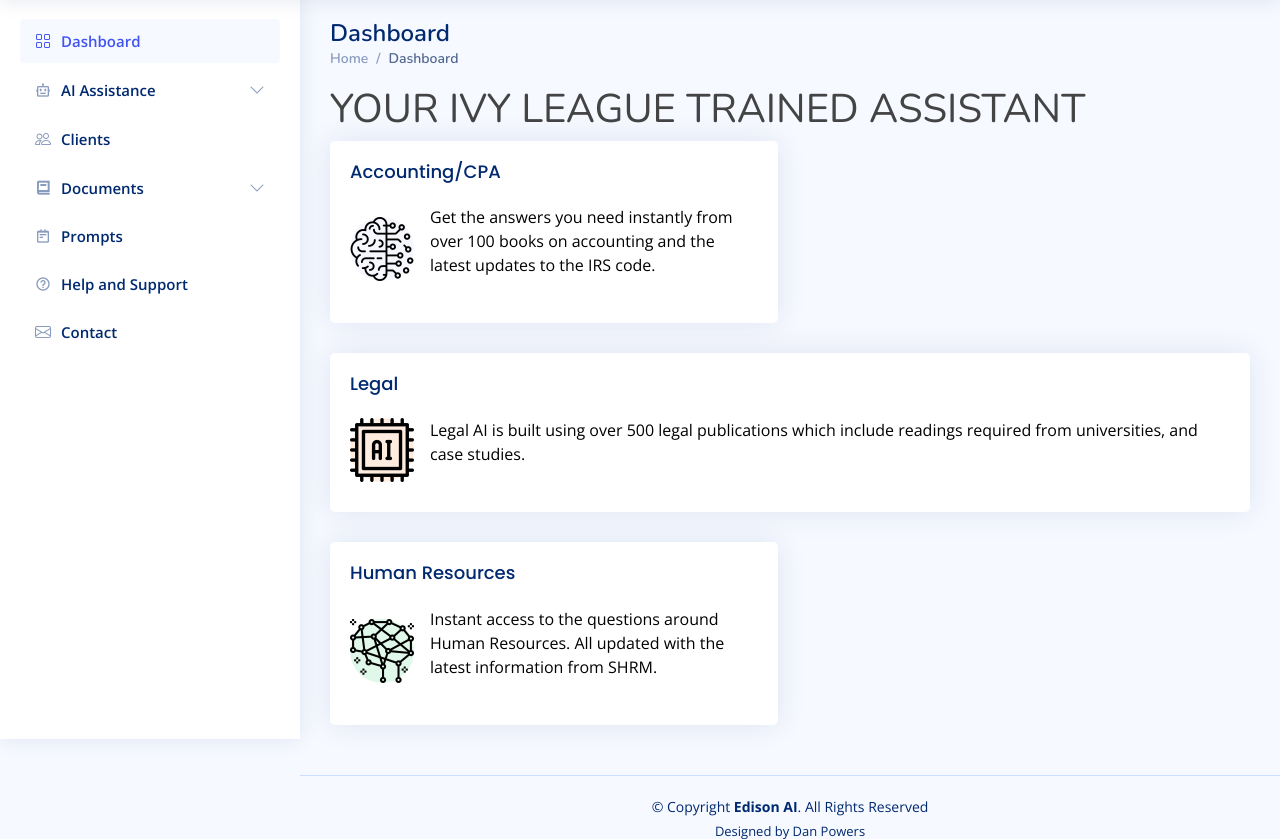
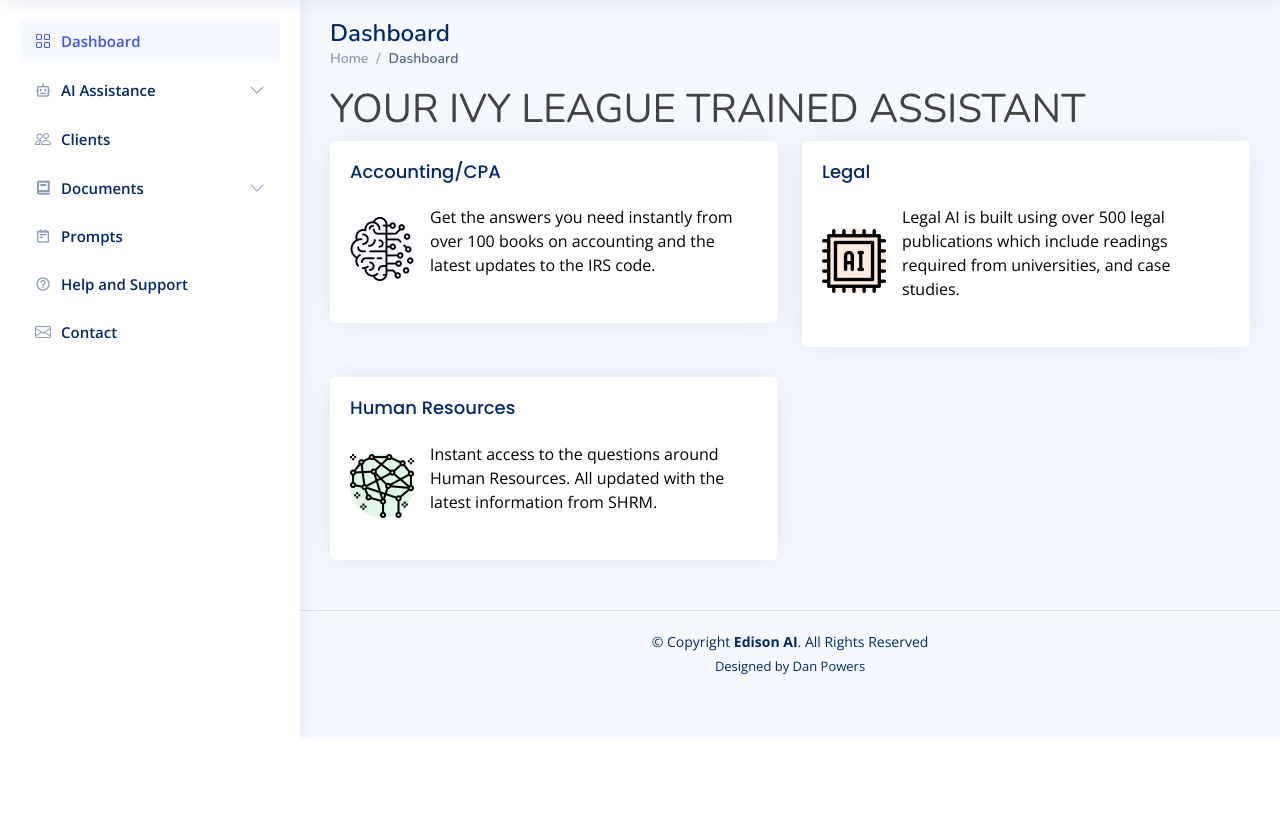
Before and after one commit to NazarKhlopeniuk/accelerated-banking, a Django app: page / in a window 1280 px wide. Shown: the part 61-900 px from the top of the page. After the commit the page ends 800 px from the top, so only its background shows below. Run offline with Django 4.2, Linux system fonts and the light colour scheme; the visitor is signed in with stand-in values (Sample User, id 1); data that the repository does not hold is empty; some libraries are stand-ins or nearby versions.

Commit message:
updated dashboard

```diff
--- a/pdfchat/templates/index.html
+++ b/pdfchat/templates/index.html
@@ -42,7 +42,7 @@
 
               </div>
             </div><!-- End Sales Card -->
-            <div class="col-xxl-4 col-xl-12">
+            <div class="col-xxl-4 col-md-6">
               <div class="card info-card customers-card">
                 <a href="/legal" style="color:black">
                   <div class="card-body">
```
